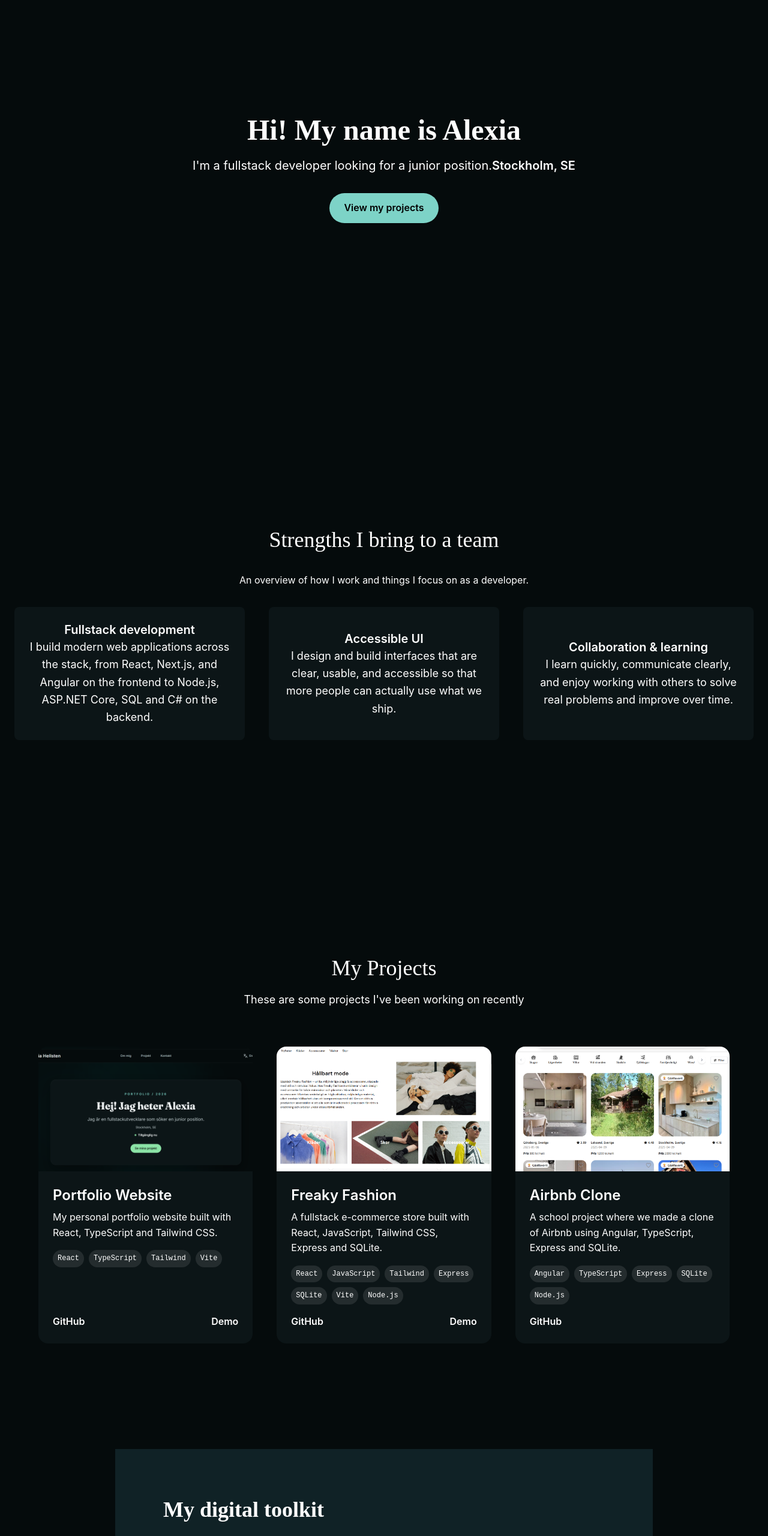
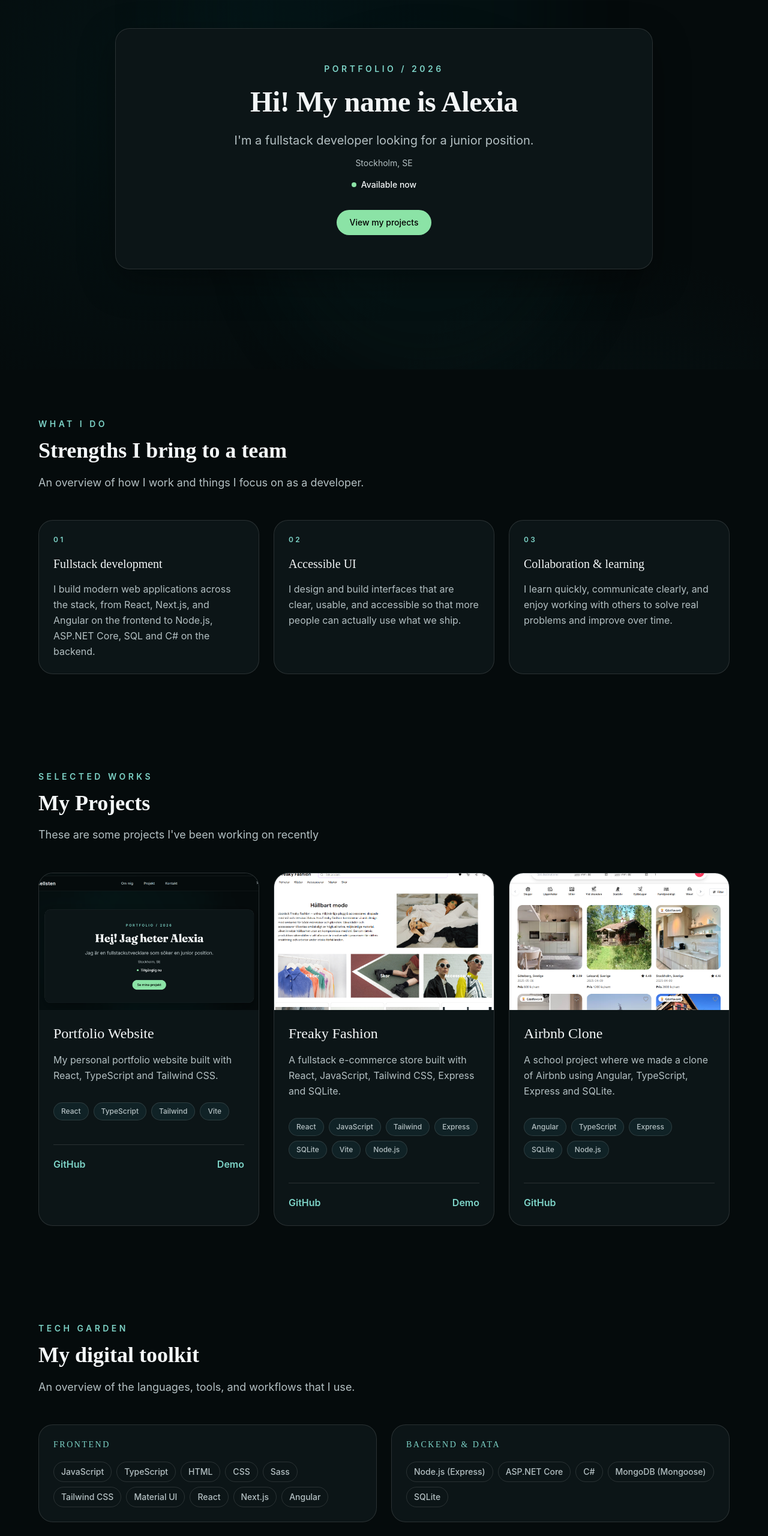
Before and after one commit to alexiahellsten/portfolio-2025, a React (Vite) app: page / in a window 1280 px wide. Shown: the part 200-2761 px from the top of the page at 60% size. Built offline with nearby package versions, Linux system fonts and the light colour scheme.

Commit message:
Fix spacing issues on component sections

```diff
--- a/src/components/AboutComponent.tsx
+++ b/src/components/AboutComponent.tsx
@@ -1,35 +1,52 @@
 import { useContext } from "react";
-import { Link, useLocation } from "react-router-dom";
 import { LanguageContext } from "../contexts/LanguageContext";
 import { translations } from "../translations/translations";
 
-function AboutComponent() {
+type AboutComponentProps = {
+  asPage?: boolean;
+};
+
+function AboutComponent({ asPage = false }: AboutComponentProps) {
   const context = useContext(LanguageContext);
+
   if (!context) {
     return null;
   }
   const { language } = context;
-  const location = useLocation();
-  const isAboutPage = location.pathname === "/about";
-
   const about = translations[language].about;
+  const TitleTag = asPage ? "h1" : "h2";
 
   return (
     <section
       id='about'
-      className='min-h-screen flex flex-col items-center justify-center bg-brand-bg text-white px-4 py-16'
+      className={`section ${asPage ? "section-centered" : ""}`}
+      aria-labelledby='about-title'
     >
-      <h3 className='text-3xl md:text-4xl font-bold mb-8 text-center'>
-        {about.title}
-      </h3>
-      <p className='max-w-2xl mx-auto text-base md:text-lg text-left leading-relaxed whitespace-pre-line'>
-        {about.text}
-      </p>
-      {isAboutPage && (
-        <Link to='/projects' className='text-accent-light mt-14'>
-          {about.link}
-        </Link>
-      )}
+      <div className='section-inner'>
+        <p className='section-label mb-3'>{about.label}</p>
+        <TitleTag
+          id='about-title'
+          className='text-2xl font-bold sm:text-3xl md:text-4xl'
+        >
+          {about.title}
+        </TitleTag>
+
+        <ul className='mt-6 space-y-3 text-base leading-relaxed text-brand-muted md:mt-8 md:space-y-4 md:text-lg'>
+          {about.highlights.map((item: string) => (
+            <li key={item} className='flex gap-3'>
+              <span
+                className='mt-2 h-1.5 w-1.5 shrink-0 rounded-full bg-accent-primary'
+                aria-hidden='true'
+              />
+              <span>{item}</span>
+            </li>
+          ))}
+        </ul>
+
+        <p className='mt-6 text-base leading-relaxed text-brand-muted md:mt-8 md:text-lg'>
+          {about.aside}
+        </p>
+      </div>
     </section>
   );
 }
--- a/src/components/Hero.tsx
+++ b/src/components/Hero.tsx
@@ -1,7 +1,7 @@
-import { Link } from "react-router-dom";
 import { useContext } from "react";
 import { LanguageContext } from "../contexts/LanguageContext";
-import translations from "../translations/translations";
+import { translations } from "../translations/translations";
+import { ButtonLink } from "./Button";
 
 export default function Hero() {
   const context = useContext(LanguageContext);
@@ -11,20 +11,50 @@ export default function Hero() {
   const hero = translations[language].hero;
 
   return (
-    <section className='h-screen flex flex-col justify-center items-center text-center  bg-brand-bg text-white'>
-      <h2 className='text-5xl font-bold mb-4'>{hero.title}</h2>
+    <section
+      className='relative flex min-h-[calc(100svh-4rem)] items-center justify-center px-4 py-16 text-brand-fg md:py-20'
+      aria-labelledby='hero-title'
+    >
+      <div
+        className='pointer-events-none absolute inset-0 overflow-hidden'
+        aria-hidden='true'
+      >
+        <div className='absolute -top-40 left-1/4 h-150 w-150 rounded-full bg-[rgba(5,48,51,0.18)] blur-3xl' />
+        <div className='absolute top-1/3 right-1/4 h-125 w-125 rounded-full bg-[rgba(11,74,79,0.12)] blur-3xl' />
+      </div>
 
-      <div>
-        <span className='text-xl'>{hero.subtitle}</span>
-        <span className='text-xl font-semibold'>{hero.location}</span>
+      <div className='relative mx-auto w-full max-w-6xl'>
+        <div className='mx-auto max-w-4xl rounded-3xl border border-brand-border bg-brand-surface backdrop-blur-md px-5 py-8 shadow-[0_20px_60px_rgba(0,0,0,0.35)] sm:px-10 sm:py-14'>
+          <div className='flex flex-col items-center text-center'>
+            <p className='section-label mb-4'>{hero.badge}</p>
+
+            <h1
+              id='hero-title'
+              className='text-3xl font-bold leading-tight sm:text-4xl md:text-5xl'
+            >
+              {hero.title}
+            </h1>
+
+            <p className='mt-5 max-w-2xl text-base leading-relaxed text-brand-muted sm:text-lg md:text-xl'>
+              {hero.subtitle}
+            </p>
+
+            <p className='mt-3 text-sm text-brand-muted'>{hero.location}</p>
+
+            <p className='mt-4 flex items-center justify-center gap-2 text-sm font-medium text-brand-fg'>
+              <span
+                className='h-2 w-2 shrink-0 rounded-full bg-accent-cta'
+                aria-hidden='true'
+              />
+              {hero.availability}
+            </p>
+
+            <ButtonLink to='/projects' className='mt-8'>
+              {hero.button}
+            </ButtonLink>
+          </div>
+        </div>
       </div>
-      <span className='mt-2'>{hero.period}</span>
-      <Link
-        to='/projects'
-        className='text-black px-6 py-3 rounded-full font-semibold  bg-accent hover:bg-white mt-6'
-      >
-        {hero.button}
-      </Link>
     </section>
   );
 }
--- a/src/components/ProjectsComponent.tsx
+++ b/src/components/ProjectsComponent.tsx
@@ -1,14 +1,21 @@
 import { useContext } from "react";
 import { LanguageContext } from "../contexts/LanguageContext";
-import translations from "../translations/translations";
+import { translations } from "../translations/translations";
 
-function ProjectsComponent() {
+type ProjectsComponentProps = {
+  asPage?: boolean;
+};
+
+function ProjectsComponent({ asPage = false }: ProjectsComponentProps) {
   const context = useContext(LanguageContext);
 
   if (!context) return null;
   const { language } = context;
 
   const projects = translations[language].projects;
+
+  const chipClass =
+    "inline-flex items-center rounded-full border border-brand-border bg-brand-surface-alt px-3 py-1.5 text-xs font-medium text-brand-muted transition-colors duration-200 hover:border-accent-primary/40 hover:text-brand-fg";
 
   const projectItems = [
     {
@@ -47,69 +54,86 @@ function ProjectsComponent() {
     },
   ];
 
+  const TitleTag = asPage ? "h1" : "h2";
+
   return (
     <section
       id='projects'
-      className='min-h-screen px-4 py-28 bg-brand-bg text-white'
+      className={`section ${asPage ? "section-centered" : ""}`}
+      aria-labelledby='projects-title'
     >
-      <h3 className='text-4xl font-bold mb-4 text-center'>
+      <div className='section-inner section-stack'>
+        <div className='section-prose'>
+          <p className='section-label mb-3'>{projects.label}</p>
+          <TitleTag
+            id='projects-title'
+            className='text-2xl font-bold sm:text-3xl md:text-4xl'
+          >
             {projects.heading}
-      </h3>
-      <p className='text-center mb-16 text-lg'>{projects.subheading}</p>
+          </TitleTag>
+          <p className='mt-4 text-base leading-relaxed text-brand-muted sm:text-lg'>
+            {projects.subheading}
+          </p>
+        </div>
 
-      <div className='grid md:grid-cols-3 gap-10 max-w-6xl mx-auto'>
-        {projectItems.map((project, index) => (
+        <div className='grid gap-4 sm:grid-cols-2 md:gap-6 lg:grid-cols-3'>
+          {projectItems.map((project) => (
             <div
-            key={index}
-            className='rounded-2xl overflow-hidden bg-brand-surface hover:scale-[1.02] transition-transform flex flex-col h-full'
+              key={project.title}
+              className='group flex h-full flex-col overflow-hidden rounded-3xl border border-brand-border bg-brand-surface'
             >
-            <div className='relative group'>
+              <div className='relative aspect-16/10 w-full overflow-hidden'>
                 <img
                   src={project.img}
-                alt={project.title}
-                className='w-full h-52 object-cover'
+                  alt={project.imageAlt}
+                  loading='lazy'
+                  className='h-full w-full object-cover transition-transform duration-300 ease-out group-hover:scale-105'
                 />
               </div>
 
-            <div className='p-6 flex flex-col flex-1'>
-              <h4 className='text-2xl font-semibold mb-2'>{project.title}</h4>
-              <p className='mb-4 text-md'>{project.desc}</p>
+              <div className='flex flex-1 flex-col p-5 md:p-6'>
+                <h3 className='text-xl font-semibold sm:text-2xl'>
+                  {project.title}
+                </h3>
+                <p className='mt-3 text-base leading-relaxed text-brand-muted md:mt-4'>
+                  {project.desc}
+                </p>
 
-              <div className='flex flex-wrap gap-2 mb-4'>
-                {project.tech.map((tech: string, index: number) => (
-                  <span
-                    key={index}
-                    className='markdown bg-white/10 text-xs px-2 py-1 rounded-full text-accent-light'
-                  >
+                <div className='mt-6 flex flex-wrap gap-2 md:mt-8'>
+                  {project.tech.map((tech: string, techIndex: number) => (
+                    <span key={techIndex} className={chipClass}>
                       {tech}
                     </span>
                   ))}
                 </div>
-
-              <div className='mt-auto flex justify-between font-semibold'>
+                <div className='mt-8 flex items-center justify-between gap-4 border-t border-brand-border pt-5 font-semibold md:mt-10'>
                   {project.github && (
                     <a
                       href={project.github}
-                    className='text-accent-light hover:underline'
+                      target='_blank'
+                      rel='noopener noreferrer'
+                      aria-label={projects.githubAria(project.title)}
+                      className='inline-flex items-center gap-2 text-accent focus:outline-none focus-visible:ring-2 focus-visible:ring-accent-primary focus-visible:ring-offset-2 focus-visible:ring-offset-brand-surface rounded-sm'
                     >
-                    GitHub
+                      {project.GithubText}
                     </a>
                   )}
                   {project.demo && project.demo !== "#" && (
                     <a
                       href={project.demo}
-                    className='text-accent-light hover:underline'
+                      target='_blank'
+                      rel='noopener noreferrer'
+                      aria-label={projects.demoAria(project.title)}
+                      className='inline-flex items-center gap-2 text-accent focus:outline-none focus-visible:ring-2 focus-visible:ring-accent-primary focus-visible:ring-offset-2 focus-visible:ring-offset-brand-surface rounded-sm'
                     >
-                    Demo
+                      {project.demoText}
                     </a>
                   )}
                 </div>
-              {project.videos && project.videos.length > 0 && (
-                <p className='text-gray-400 text-sm'>{project.videodemo}</p>
-              )}
               </div>
             </div>
           ))}
+        </div>
       </div>
     </section>
   );
--- a/src/components/Services.tsx
+++ b/src/components/Services.tsx
@@ -2,7 +2,11 @@ import { useContext } from "react";
 import { LanguageContext } from "../contexts/LanguageContext";
 import { translations } from "../translations/translations";
 
-function ServicesComponent() {
+type ServicesComponentProps = {
+  asPage?: boolean;
+};
+
+function ServicesComponent({ asPage = false }: ServicesComponentProps) {
   const context = useContext(LanguageContext);
   if (!context) {
     return null;
@@ -10,32 +14,49 @@ function ServicesComponent() {
   const { language } = context;
 
   const services = translations[language].services;
+  const TitleTag = asPage ? "h1" : "h2";
 
   return (
     <section
-      id='services'
-      className='min-h-screen flex flex-col items-center justify-center bg-brand-bg text-white px-4 py-16'
+      id='strengths'
+      className={`section ${asPage ? "section-centered" : ""}`}
+      aria-labelledby='strengths-title'
     >
-      <div className='mb-8 max-w-2xl text-center'>
-        <h3 className='text-3xl md:text-4xl font-bold mb-8 text-center'>
-          {services.title}
-        </h3>
-        <p className='text-small'>{services.missingService}</p>
-        <p>{services.contactText}</p>
+      <div className='section-inner section-stack'>
+        <div className='section-prose'>
+          <p className='section-label mb-3'>{services.label}</p>
+          <TitleTag
+            id='strengths-title'
+            className='text-2xl font-bold sm:text-3xl md:text-4xl'
+          >
+            {services.title}
+          </TitleTag>
+          <p className='mt-4 text-base leading-relaxed text-brand-muted md:text-lg'>
+            {services.contactText}
+          </p>
+        </div>
+
+        <div className='grid gap-4 sm:grid-cols-2 md:gap-6 lg:grid-cols-3'>
+          {services.cards.map(
+            (card: { title: string; text: string }, index: number) => (
+              <article
+                key={card.title}
+                className='flex h-full flex-col rounded-3xl border border-brand-border bg-brand-surface p-5 md:p-6'
+              >
+                <span className='text-xs font-semibold uppercase tracking-[0.28em] text-accent-primary'>
+                  0{index + 1}
+                </span>
+                <h3 className='mt-4 text-lg font-semibold sm:text-xl md:mt-5'>
+                  {card.title}
+                </h3>
+                <p className='mt-3 text-base leading-relaxed text-brand-muted md:mt-4'>
+                  {card.text}
+                </p>
+              </article>
+            ),
+          )}
+        </div>
       </div>
-      <article className='flex flex-col md:flex-row gap-10 mb-12 text-lg md:text-xl text-center'>
-        {services.cards.map((card: { title: string; text: string }) => (
-          <div
-            key={card.title}
-            className='flex flex-1 flex-col max-w-sm mx-auto bg-brand-surface p-6 rounded-lg justify-center align-center'
-          >
-            <h4 className='font-semibold'>{card.title}</h4>
-            <p className='text-base md:text-lg leading-relaxed whitespace-pre-line'>
-              {card.text}
-            </p>
-          </div>
-        ))}
-      </article>
     </section>
   );
 }
--- a/src/components/TechGarden.tsx
+++ b/src/components/TechGarden.tsx
@@ -1,4 +1,3 @@
-import Pill from "./Pill";
 import { useContext } from "react";
 import { LanguageContext } from "../contexts/LanguageContext";
 import { translations } from "../translations/translations";
@@ -8,57 +7,54 @@ export default function TechGarden() {
   if (!context) {
     return null;
   }
+
   const { language } = context;
-
   const techgarden = translations[language].techgarden;
 
+  const skillGroups = techgarden.groups;
+
+  const chipClass =
+    "inline-flex items-center rounded-full border border-brand-border bg-transparent px-3 py-1.5 text-sm font-medium text-brand-muted transition-colors duration-200 hover:border-accent-primary/40 hover:text-brand-fg";
+
   return (
-    <section className='max-w-4xl mx-auto p-6 md:p-12 lg:p-20 my-16 bg-brand-surface-alt text-white'>
-      <h2 className='text-3xl sm:text-4xl font-bold mb-4'>
-        {techgarden.heading}
-      </h2>
+    <section
+      id='tech-garden'
+      className='section'
+      aria-labelledby='tech-garden-title'
+    >
+      <div className='section-inner section-stack'>
+        <div className='section-prose'>
+          <p className='section-label mb-3'>{techgarden.label}</p>
+          <h2
+            id='tech-garden-title'
+            className='text-2xl font-bold sm:text-3xl md:text-4xl'
+          >
+            {techgarden.heading}
+          </h2>
+          <p className='mt-4 text-base leading-relaxed text-brand-muted sm:text-lg'>
+            {techgarden.intro}
+          </p>
+        </div>
 
-      <div className='text-base md:text-lg text-left leading-relaxed'>
-        <h3 className='font-semibold mt-8'>{techgarden.subheading1}</h3>
-        <p className='py-4'>
-          <Pill>JavaScript</Pill> <Pill>TypeScript</Pill> <Pill>C#</Pill>{" "}
-          <Pill>HTML</Pill> <Pill>CSS</Pill> <Pill>Sass</Pill>{" "}
-          <Pill>Tailwind CSS</Pill> <Pill>Material UI</Pill>{" "}
-        </p>
-
-        <h3 className='font-semibold mt-4'>{techgarden.subheading2}</h3>
-        <p className='py-4'>
-          <Pill>React</Pill> <Pill>Next.js (React framework)</Pill>{" "}
-          <Pill>Angular</Pill>
-        </p>
-
-        <h3 className='font-semibold mt-4'>{techgarden.subheading3}</h3>
-        <p className='py-4'>
-          <Pill>Node.js (Express)</Pill> <Pill>ASP.NET Core</Pill>{" "}
-          <Pill>MongoDB (Mongoose)</Pill> <Pill>SQLite</Pill>
-        </p>
-
-        <h3 className='font-semibold mt-4'>{techgarden.subheading4}</h3>
-        <p className='py-4'>
-          <Pill>Git</Pill> <Pill>GitHub</Pill> <Pill>Azure DevOps</Pill>{" "}
-          <Pill>Postman</Pill>
-        </p>
-
-        <h3 className='font-semibold mt-4'>{techgarden.subheading5}</h3>
-        <p className='py-4'>
-          <Pill>Cypress</Pill>
-        </p>
-
-        <h3 className='font-semibold mt-4'>{techgarden.subheading6}</h3>
-        <p className='py-4'>
-          <Pill>Figma</Pill>
-        </p>
-
-        <h3 className='font-semibold mt-4'>{techgarden.subheading7}</h3>
-        <p className='py-4'>
-          <Pill>Eleventy (11ty)</Pill> <Pill>Handlebars</Pill>{" "}
-          <Pill>Nunjucks</Pill> <Pill>EJS</Pill>
-        </p>
+        <div className='grid gap-4 sm:grid-cols-2 md:gap-6'>
+          {skillGroups.map((group: { title: string; items: string[] }) => (
+            <article
+              key={group.title}
+              className='flex h-full flex-col rounded-3xl border border-brand-border bg-brand-surface p-5 md:p-6'
+            >
+              <h3 className='text-sm font-semibold uppercase tracking-[0.18em] text-accent-primary'>
+                {group.title}
+              </h3>
+              <div className='mt-4 flex flex-wrap gap-2 md:mt-5'>
+                {group.items.map((item: string) => (
+                  <span key={item} className={chipClass}>
+                    {item}
+                  </span>
+                ))}
+              </div>
+            </article>
+          ))}
+        </div>
       </div>
     </section>
   );
```
Also changed, not shown: src/components/ContactComponent.tsx (+49 -16 lines). Lines whose indentation alone changed are shown as unchanged.
